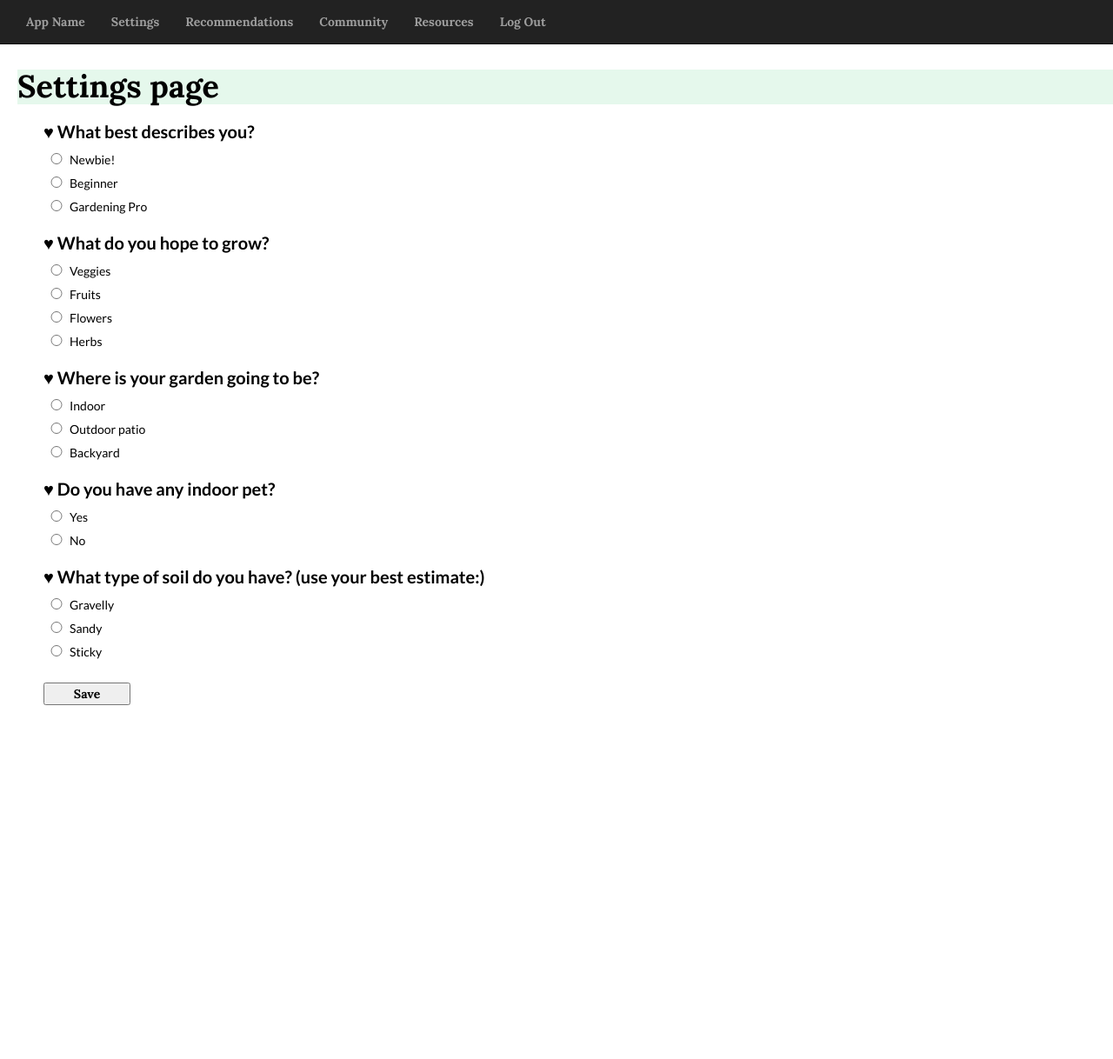
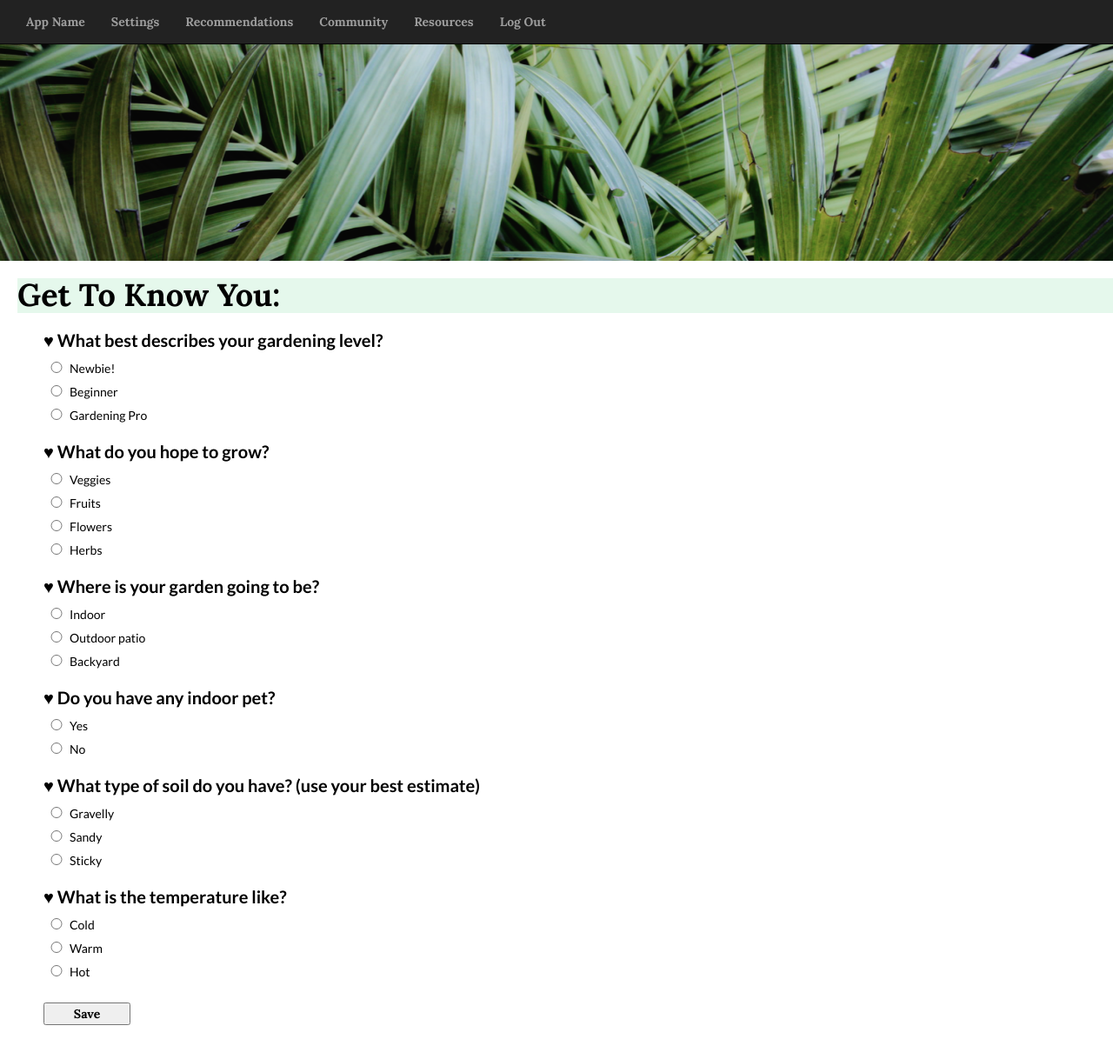
Before and after one commit to esha-sidhu/QWER-Hacks-2023, a React (Create React App) app in the folder qwer-hacks-app/: page /settings in a window 1280 px wide. Shown: the top 1218 px of the page at 87% size. Before the commit the page ends 811 px from the top, so only its background shows below. Built offline with nearby package versions, Linux system fonts and the light colour scheme; a web font is replaced by a local one.

Commit message:
header added

```diff
--- a/qwer-hacks-app/src/pages/settings.js
+++ b/qwer-hacks-app/src/pages/settings.js
@@ -1,16 +1,23 @@
 import React from 'react';
 import "../styles/main.css";
+import "../styles/settings.css";
 
 function Settings () {
     return (
+
         <div>
-            <h1> Settings page </h1>
+            <div class="header">
+            <img src={require("../images/plant-header.png")} alt="Plant header" width="100%" height="300">
+            </img>
+            </div>
+
+            <h1> Get To Know You:  </h1>
 
 
             <form id="form1">
             <section form-1>
 
-            <h2>&#9829;  What best describes you?</h2>
+            <h2>&#9829;  What best describes your gardening level?</h2>
             <label for="var_newbie"><input type="radio" name="role" id="var_newbie" />Newbie!</label>
             <label for="var_beginner"><input type="radio" name="role" id="var_beginner" />Beginner</label>
             <label for="var_pro"><input type="radio" name="role" id="var_pro" />Gardening Pro</label>
@@ -30,10 +37,15 @@ function Settings () {
             <label for="pet_y"><input type="radio" name="pet" id="pet_y" />Yes</label>
             <label for="pet_n"><input type="radio" name="pet" id="pet_n" />No</label>
 
-            <h2>&#9829;  What type of soil do you have? (use your best estimate:) </h2>
+            <h2>&#9829;  What type of soil do you have? (use your best estimate) </h2>
             <label for="soil_gravelly"><input type="radio" name="soil" id="soil_gravelly" />Gravelly</label>
             <label for="soil_sandy"><input type="radio" name="soil" id="soil_sandy" />Sandy</label>
             <label for="soil_sticky"><input type="radio" name="soil" id="soil_sticky" />Sticky</label>
+
+            <h2>&#9829;  What is the temperature like? </h2>
+            <label for="temp_l"><input type="radio" name="temp" id="temp_l" />Cold</label>
+            <label for="temp_m"><input type="radio" name="temp" id="temp_m" />Warm</label>
+            <label for="temp_h"><input type="radio" name="temp" id="temp_h" />Hot</label>
 
 
 
--- a/qwer-hacks-app/src/shared/navbar.js
+++ b/qwer-hacks-app/src/shared/navbar.js
@@ -21,7 +21,6 @@ function Navigation() {
         </ul>
       </div>
     </nav>
-    <br/> <br/> <br/>
     </div>
   );
 }
--- a/qwer-hacks-app/src/styles/main.css
+++ b/qwer-hacks-app/src/styles/main.css
@@ -20,17 +20,6 @@ html h2{
   }
 
 
-html label {
-    display: block;
-    margin-left: 50px;
-    font-family: Lato;
-    font-weight: 400;
-    }
-
-html  input {
-    width: 30px;
-    margin-left: 50px;
-    }
 
 html  button {
     width: 100px;
--- /dev/null
+++ b/qwer-hacks-app/src/styles/settings.css
@@ -0,0 +1,23 @@
+html label {
+    display: block;
+    margin-left: 50px;
+    font-family: Lato;
+    font-weight: 400;
+    }
+
+html  input {
+    width: 30px;
+    margin-left: 50px;
+    }
+
+html .header{
+    margin-top:0;
+
+}
+
+html  button {
+    width: 100px;
+    margin-top: 20px;
+    margin-left: 50px;
+    margin-bottom: 50px;
+    }
```
Also changed, not shown: qwer-hacks-app/src/images/plant-header.png (renamed from qwer-hacks-app/public/plant-header.png).
